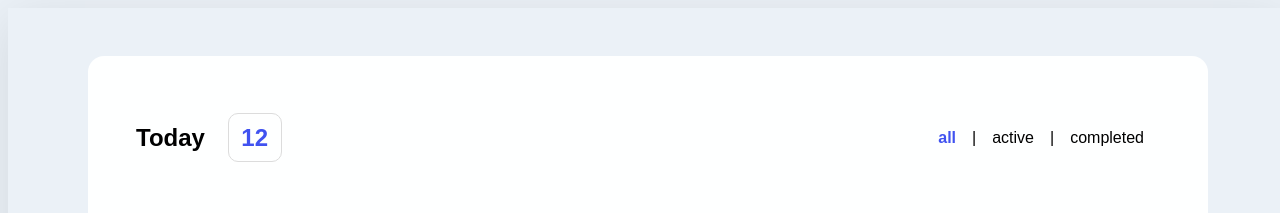
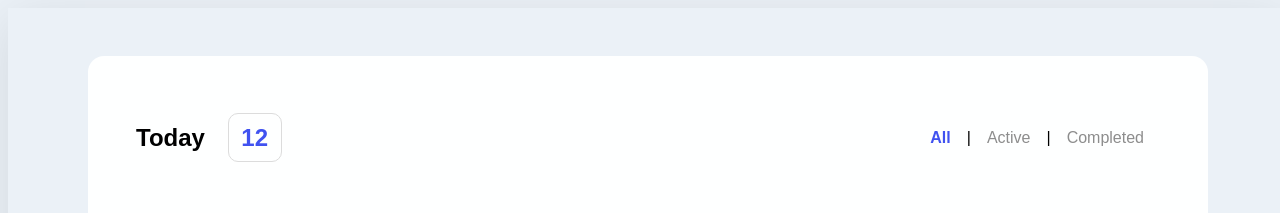
Before and after one commit to eunmilee89/todo-list-app, a React (Vite) app: page / in a window 1280 px wide. Shown: the top 213 px of the page. Built offline with nearby package versions, Linux system fonts and the light colour scheme.

Commit message:
design: 헤더 스타일링 수정

```diff
--- a/src/components/Header/Header.module.css
+++ b/src/components/Header/Header.module.css
@@ -20,20 +20,19 @@
 
 .filter {
   font-size: 1rem;
+  color: var(--color-dark-grey);
   padding: 1rem;
   border-radius: 10px;
+  text-transform: capitalize;
 }
 
 .selected {
-  font-size: 1rem;
-  padding: 1rem;
-  border-radius: 10px;
   font-weight: bold;
   color: var(--color-accent);
 }
 
 .filter:hover {
-  background-color: var(--color-grey);
+  color: var(--color-accent);
 }
 
 @media (max-width: 500px) {
@@ -42,5 +41,6 @@
     justify-content: center;
     align-items: center;
     flex-direction: column;
+    margin-bottom: 0;
   }
 }
--- a/src/components/Header/Header.tsx
+++ b/src/components/Header/Header.tsx
@@ -21,7 +21,7 @@ export default function Header({
         {filters.map((value, index) => (
           <li key={index}>
             <button
-              className={`${filter === value ? styles.selected : styles.filter}`}
+              className={`${styles.filter} ${filter === value && styles.selected}`}
               onClick={() => onFilterChange(value)}
             >
               {value}
```
